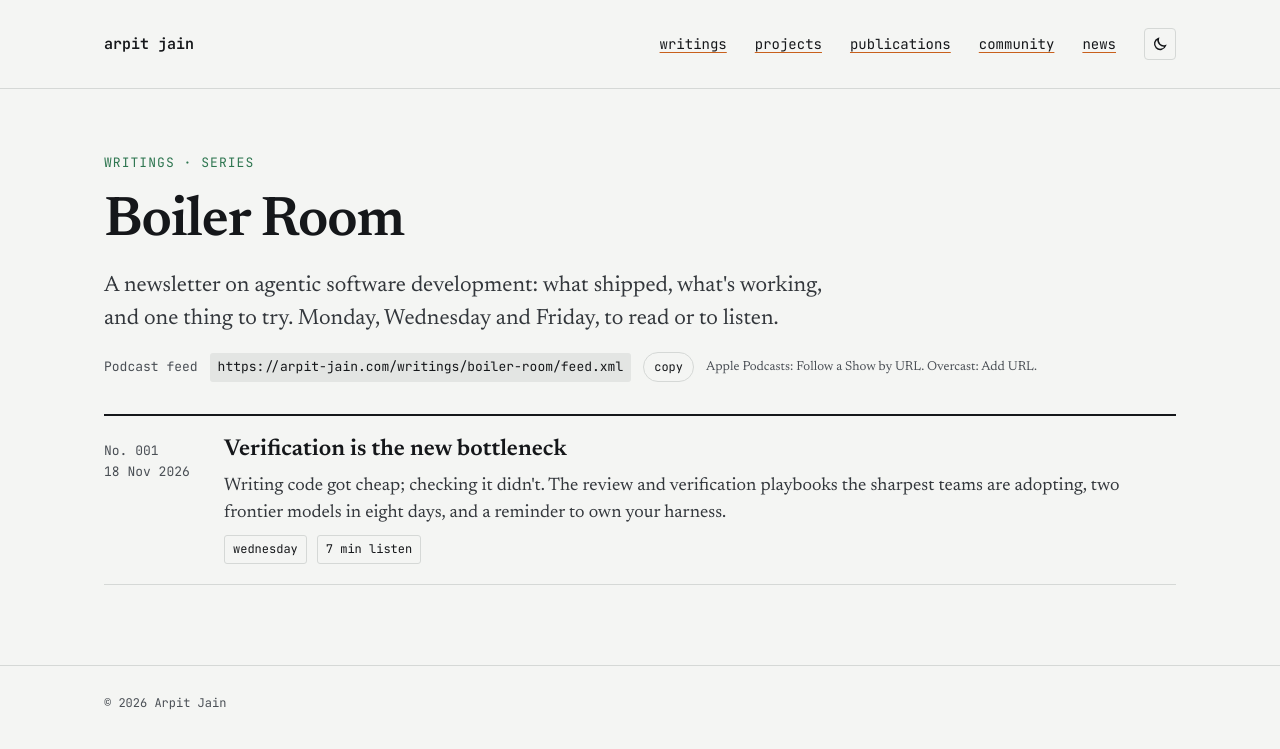
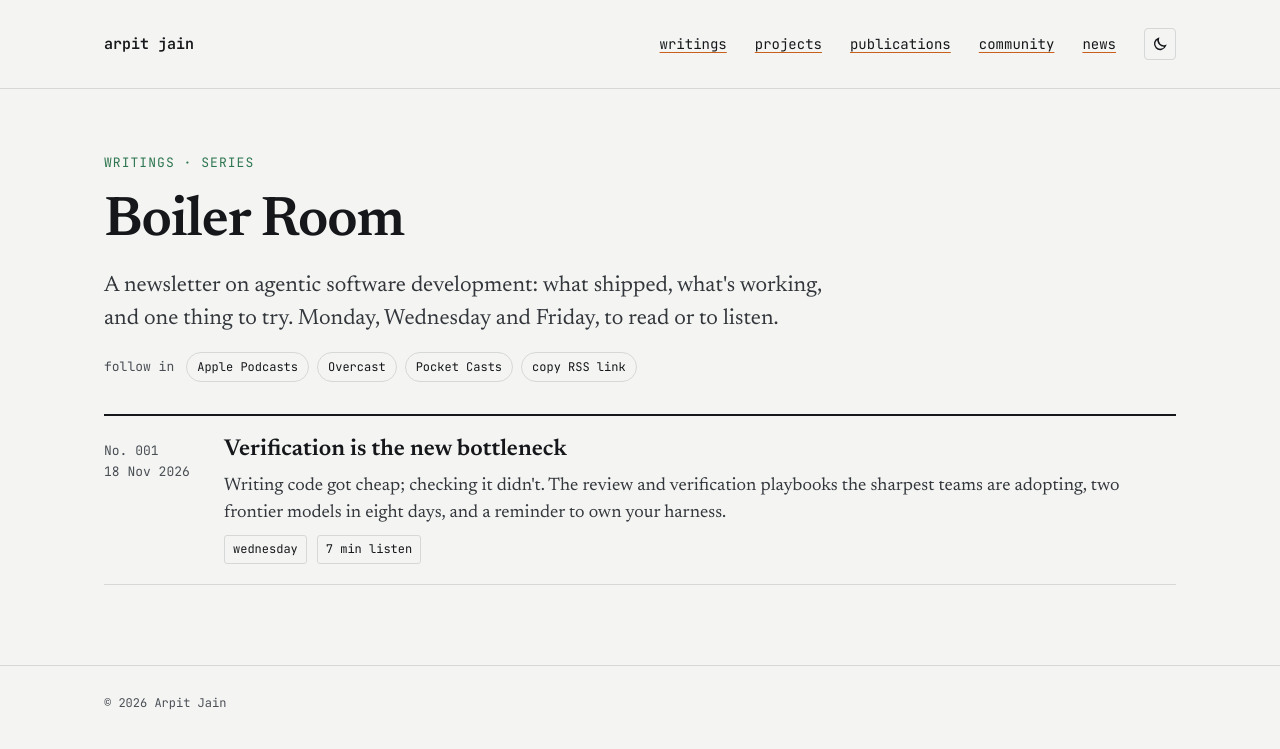
Before and after one commit to arpitjain2811/arpitjain2811.github.io, a Jekyll site: the page built from boiler-room.html, in a window 1280 px wide. Shown: the top 749 px of the page. Built offline with Jekyll 4.4.1, drawn with Linux system fonts in a browser that asks for light colours.

Commit message:
Boiler Room: one-tap follow buttons instead of the raw feed URL
Apple Podcasts, Overcast and Pocket Casts subscribe links plus a copy-RSS button,
in the site's pill style.

Co-Authored-By: Claude Opus 5.5 <noreply@anthropic.com>
Claude-Session: https://claude.ai/code/session_01Nfcw4AYMzeopLRKcCnkd8h

```diff
--- a/assets/css/site.css
+++ b/assets/css/site.css
@@ -440,8 +440,8 @@ ol.br-sources { padding-left: 26px; list-style: decimal; }
 ol.br-sources li { display: list-item; }
 ol.br-sources li .mono { display: block; }
 .br-pager { display: flex; justify-content: space-between; gap: 16px; margin-top: 56px; padding-top: 20px; border-top: 1px solid var(--rule); font-size: 14px; }
-.br-subscribe { display: flex; flex-wrap: wrap; align-items: center; gap: 8px 12px; }
-.br-subscribe code { font-size: 13px; padding: 4px 8px; background: var(--rule-soft); border-radius: 3px; overflow-wrap: anywhere; }
+.br-listen { display: flex; flex-wrap: wrap; align-items: center; gap: 8px; }
+.br-listen .muted { margin-right: 4px; }
 .series-card { display: flex; flex-direction: column; gap: 6px; padding: 22px 24px; background: var(--card); border: 1px solid var(--rule); border-top: 3px solid var(--c); border-radius: 6px; text-decoration: none; transition: border-color .15s; }
 .series-card:hover { border-color: var(--c); color: var(--ink); }
 .series-card .kicker { color: var(--c); }
--- a/assets/js/boiler-room.js
+++ b/assets/js/boiler-room.js
@@ -102,13 +102,13 @@
     audio.addEventListener("ended", function () { store.set(key, "0"); });
   });
 
-  document.querySelectorAll("[data-br-copy]").forEach(function (b) {
+  document.querySelectorAll("[data-br-copy-url]").forEach(function (b) {
+    var label = b.textContent;
     b.addEventListener("click", function () {
-      var el = document.getElementById(b.dataset.brCopy);
-      if (!el || !navigator.clipboard) return;
-      navigator.clipboard.writeText(el.textContent.trim()).then(function () {
+      if (!navigator.clipboard) return;
+      navigator.clipboard.writeText(b.dataset.brCopyUrl).then(function () {
         b.textContent = "copied";
-        setTimeout(function () { b.textContent = "copy"; }, 1500);
+        setTimeout(function () { b.textContent = label; }, 1500);
       }).catch(function () {});
     });
   });
--- a/boiler-room.html
+++ b/boiler-room.html
@@ -10,11 +10,14 @@ description: "A newsletter on agentic software development: what shipped, what's
     <div class="kicker"><a href="{{ '/writings/' | relative_url }}">writings</a> · series</div>
     <h1>Boiler Room</h1>
     <p class="lede">A newsletter on agentic software development: what shipped, what's working, and one thing to try. Monday, Wednesday and Friday, to read or to listen.</p>
-    <div class="br-subscribe">
-      <span class="mono small muted">Podcast feed</span>
-      <code class="mono" id="br-feed-url">{{ '/writings/boiler-room/feed.xml' | absolute_url }}</code>
-      <button class="pill" type="button" data-br-copy="br-feed-url">copy</button>
-      <span class="small muted">Apple Podcasts: Follow a Show by URL. Overcast: Add URL.</span>
+    {%- assign feed = '/writings/boiler-room/feed.xml' | absolute_url -%}
+    {%- assign feed_bare = feed | remove_first: 'https://' -%}
+    <div class="br-listen" aria-label="Follow the podcast">
+      <span class="mono small muted">follow in</span>
+      <a class="pill" href="podcast://{{ feed_bare }}">Apple Podcasts</a>
+      <a class="pill" href="overcast://x-callback-url/add?url={{ feed | url_encode }}">Overcast</a>
+      <a class="pill" href="pktc://subscribe/{{ feed_bare }}">Pocket Casts</a>
+      <button class="pill" type="button" data-br-copy-url="{{ feed }}">copy RSS link</button>
     </div>
   </header>
 
```
